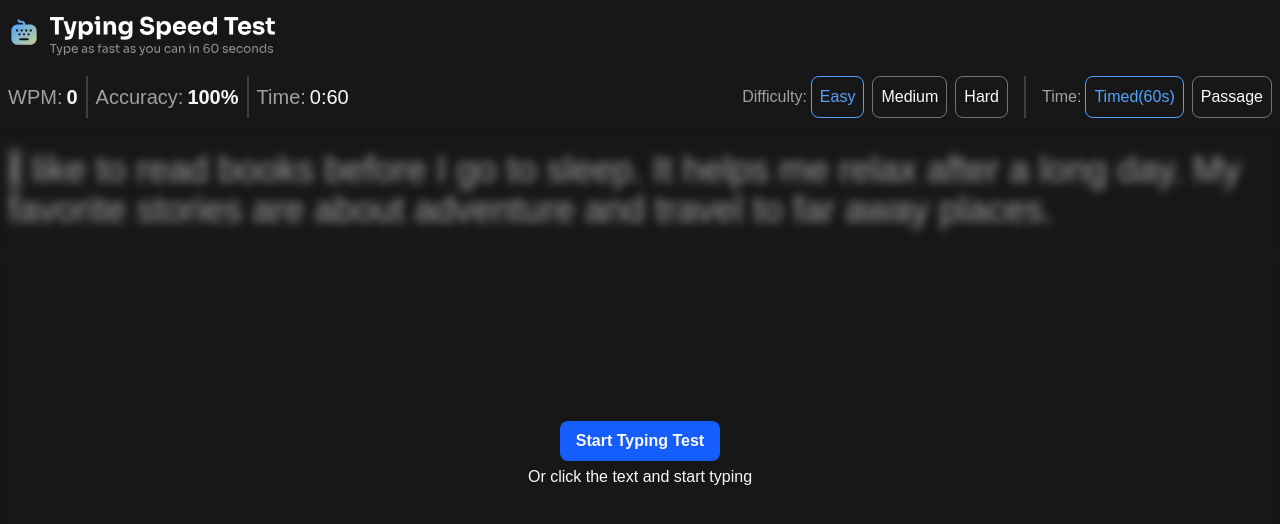
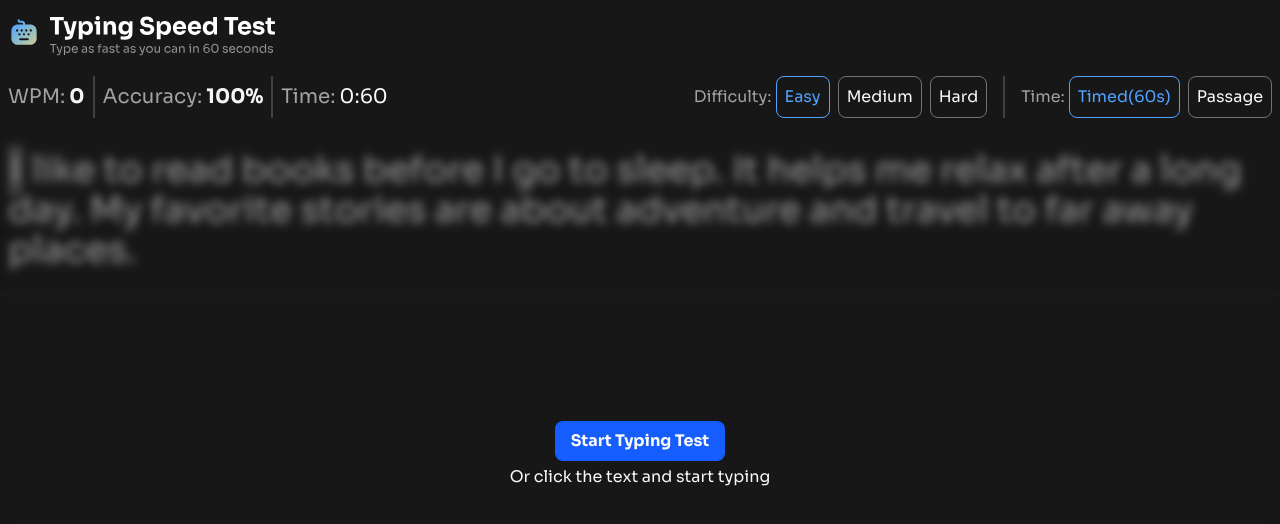
Before and after one commit to ZTanvir/fem-typing-speed-test, a React (Vite) app: page / in a window 1280 px wide. Shown: the top 524 px of the page. Built offline with nearby package versions, Linux system fonts and the light colour scheme; data requests are answered from the project's data file.

Commit message:
fixed sora variable font declaration issue

```diff
--- a/src/index.css
+++ b/src/index.css
@@ -2,7 +2,9 @@
 
 @font-face {
   font-family: "Sora";
-  src: url("./assets/fonts/Sora/Sora-VariableFont_wght.ttf") format("ttf");
+  src: url("./assets/fonts/Sora/Sora-VariableFont_wght.ttf")
+    format("truetype-variations");
+  font-weight: 100 800;
   font-display: swap;
 }
 
```
